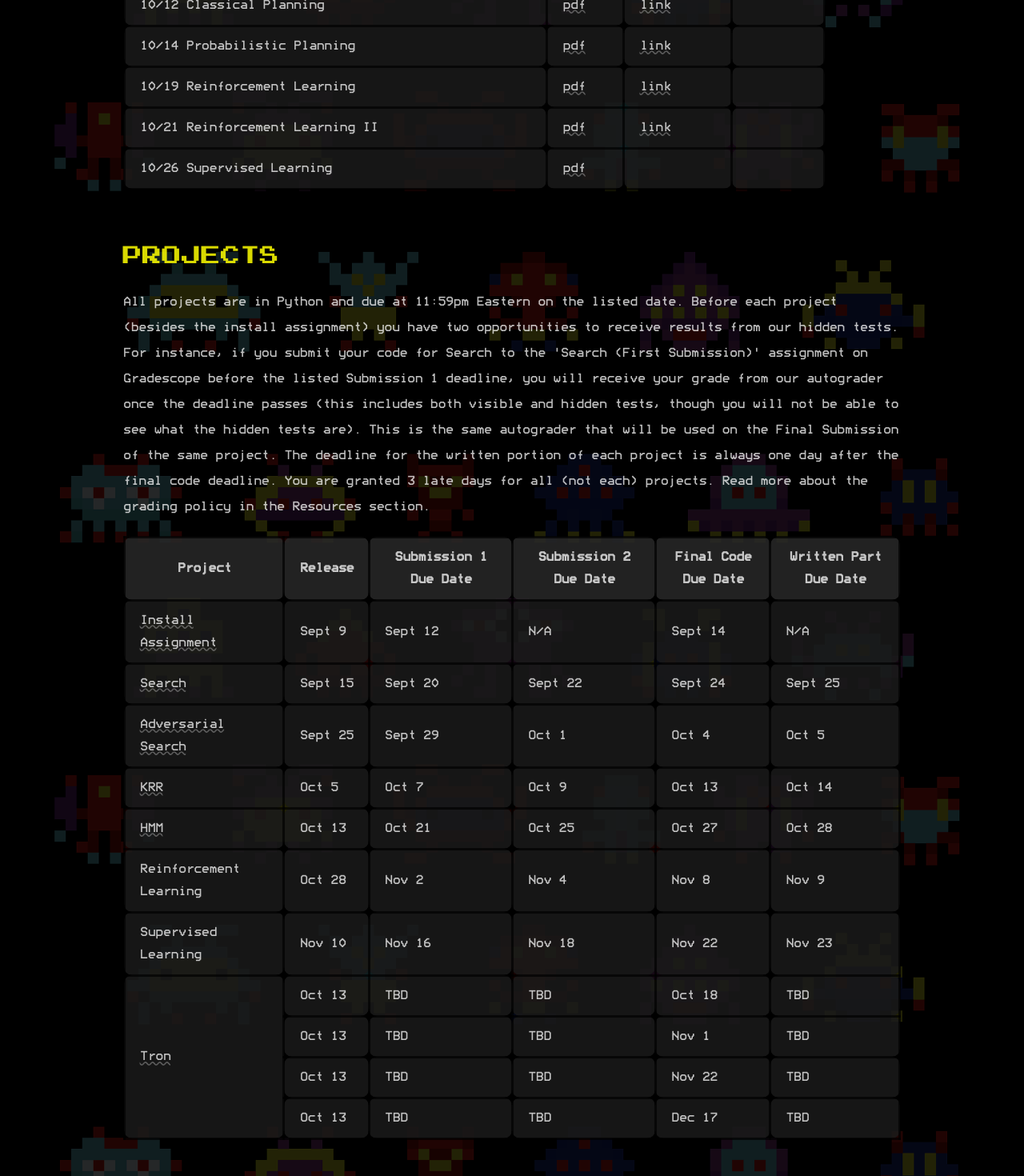
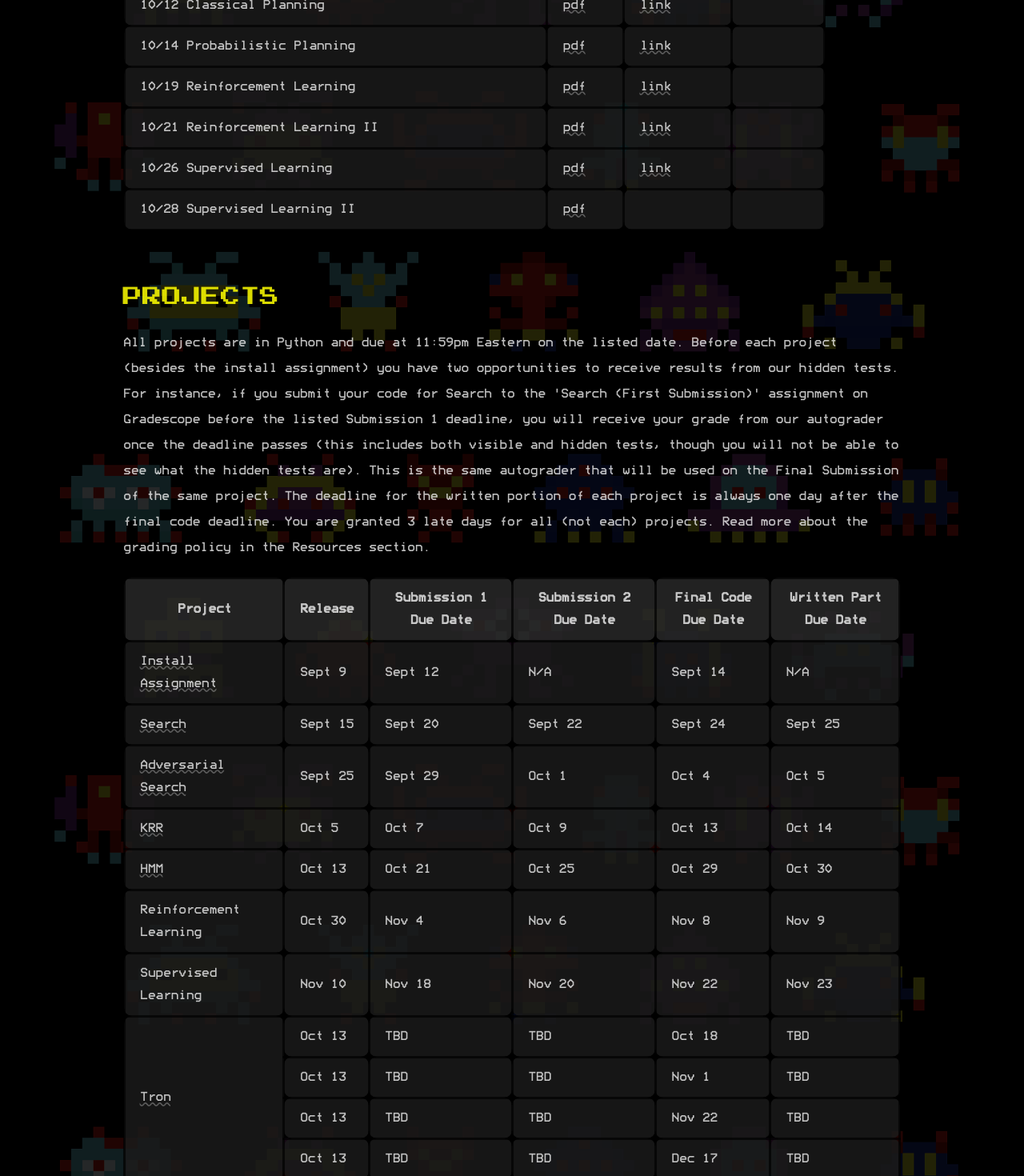
Before and after one commit to neilramaswamy/cs1410-website, a Next.js app: page / in a window 1280 px wide. Shown: the part 1979-3449 px from the top of the page at 80% size. Built offline with nearby package versions, Linux system fonts and the light colour scheme.

Commit message:
updated dates & day 15 slides

```diff
--- a/pages/index.tsx
+++ b/pages/index.tsx
@@ -288,6 +288,23 @@ const Home = (): JSX.Element => {
                                         pdf
                                 </a>
                                 </td>
+                                <td>
+                                <a
+                                        href="https://brown.hosted.panopto.com/Panopto/Pages/Viewer.aspx?id=d9b3ebb2-470c-4024-af13-ad9c01426238"
+                                        target="_blank"
+                                    >
+                                        link
+                                    </a>
+                                </td>
+                                <td></td>
+                            </tr>
+                            <tr>
+                                <td>10/28 Supervised Learning II </td>
+                                <td>
+                                <a href="/slides/1410_15.pdf" target="_blank">
+                                        pdf
+                                </a>
+                                </td>
                                 <td></td>
                                 <td></td>
                             </tr>
@@ -381,22 +398,22 @@ const Home = (): JSX.Element => {
                                 <td>Oct 13</td>
                                 <td>Oct 21</td>
                                 <td>Oct 25</td>
-                                <td>Oct 27</td>
-                                <td>Oct 28</td>
+                                <td>Oct 29</td>
+                                <td>Oct 30</td>
                             </tr>
                             <tr>
                                 <td>Reinforcement Learning</td>
-                                <td>Oct 28</td>
-                                <td>Nov 2</td>
+                                <td>Oct 30</td>
                                 <td>Nov 4</td>
+                                <td>Nov 6</td>
                                 <td>Nov 8</td>
                                 <td>Nov 9</td>
                             </tr>
                             <tr>
                                 <td>Supervised Learning</td>
                                 <td>Nov 10</td>
-                                <td>Nov 16</td>
                                 <td>Nov 18</td>
+                                <td>Nov 20</td>
                                 <td>Nov 22</td>
                                 <td>Nov 23</td>
                             </tr>
```
Also changed, not shown: 1 other file (tests, documents, lock files or other folders).
